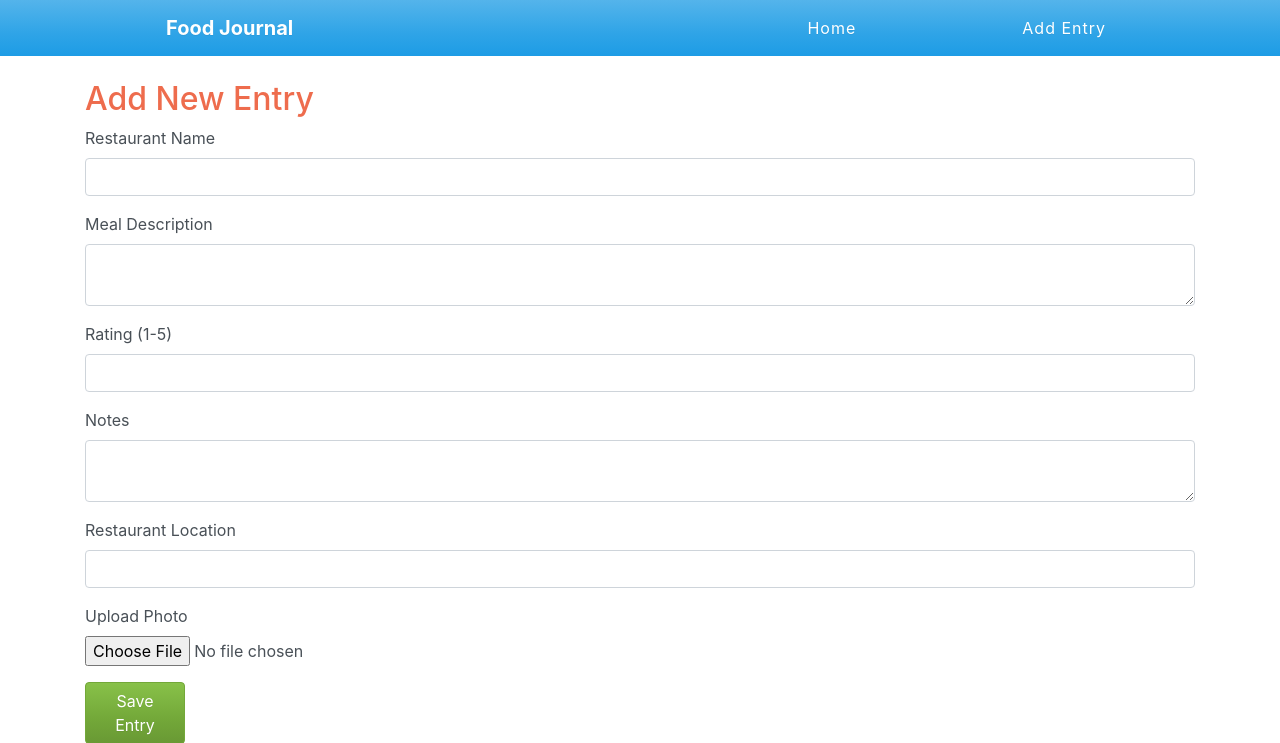
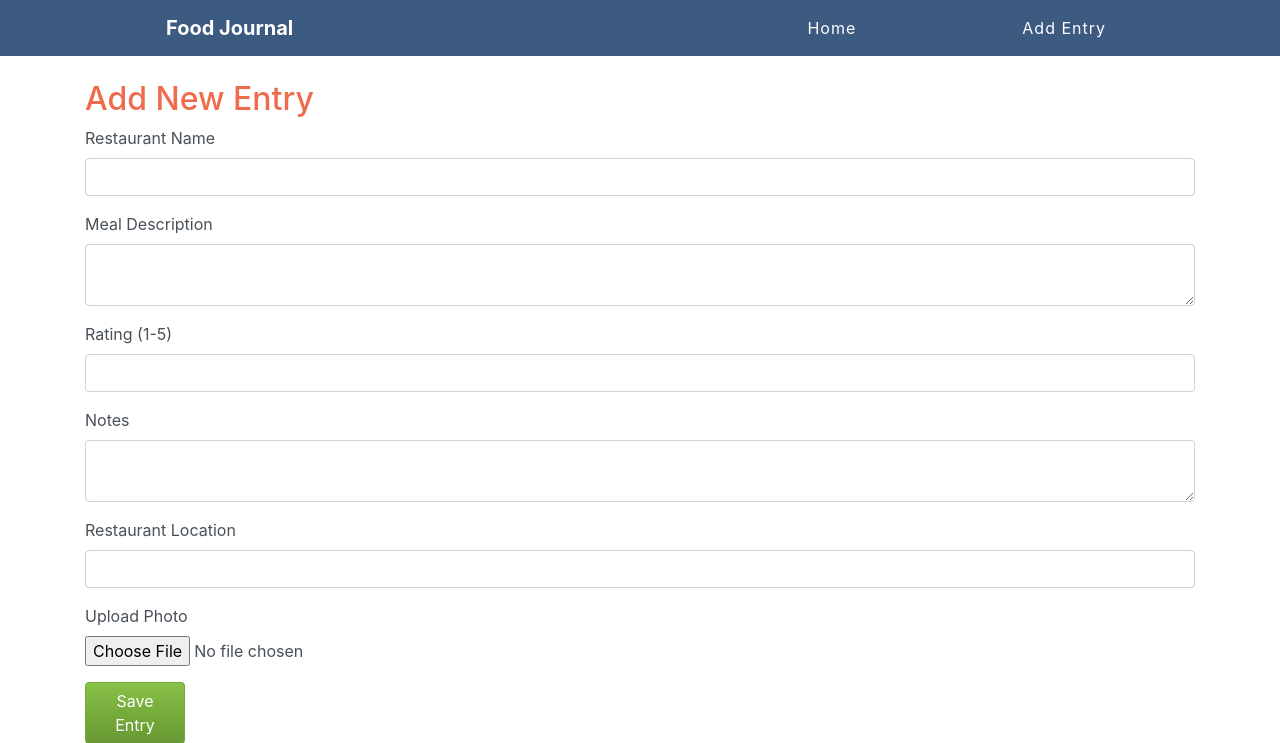
Before and after one commit to anushil7a/Food-Journal-App, a Flask app: page /add in a window 1280 px wide. Shown: the top 743 px of the page. Run offline with Flask 3, Linux system fonts and the light colour scheme; some libraries are stand-ins or nearby versions.

Commit message:
Update base.html

```diff
--- a/templates/base.html
+++ b/templates/base.html
@@ -14,7 +14,7 @@
 <body>
     <header>
         <!-- Navbar -->
-        <nav class="navbar navbar-expand-lg navbar-dark bg-primary">
+        <nav class="navbar navbar-expand-lg navbar-dark custom-bg">
             <a class="navbar-brand" href="{{ url_for('index') }}">Food Journal</a>
             <button class="navbar-toggler" type="button" data-toggle="collapse" data-target="#navbarNav"
                     aria-controls="navbarNav" aria-expanded="false" aria-label="Toggle navigation">
```
